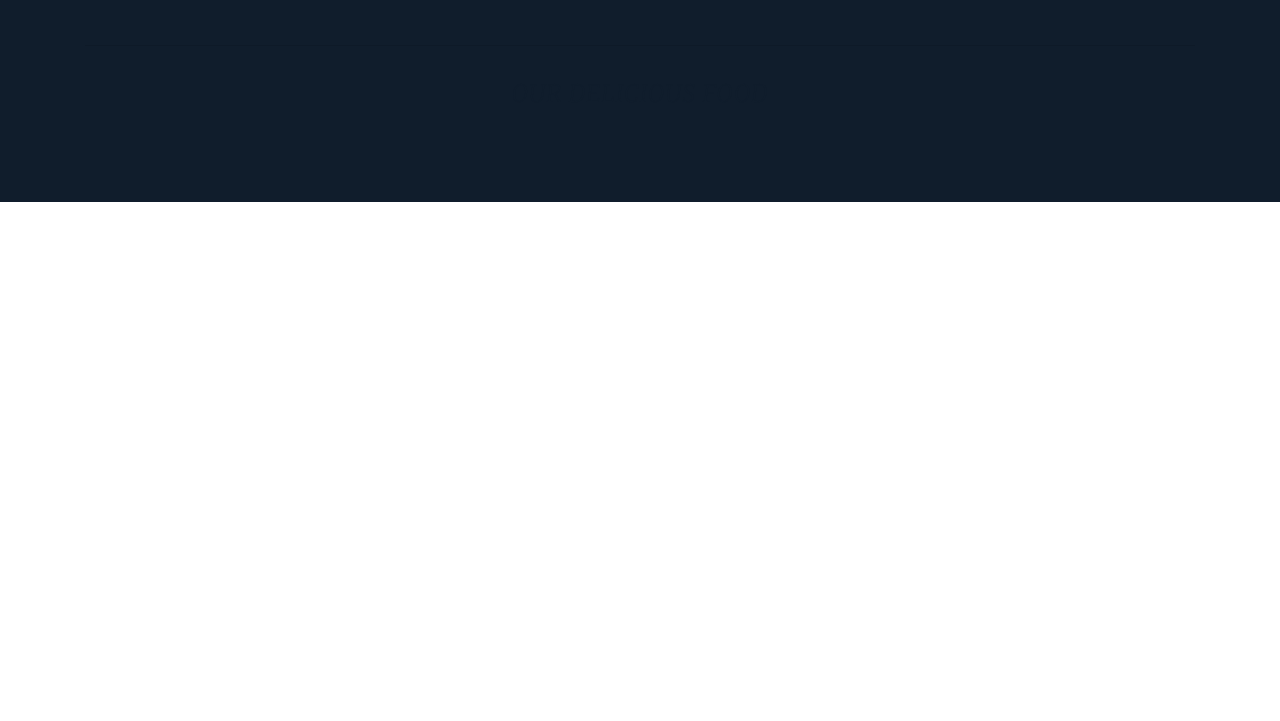
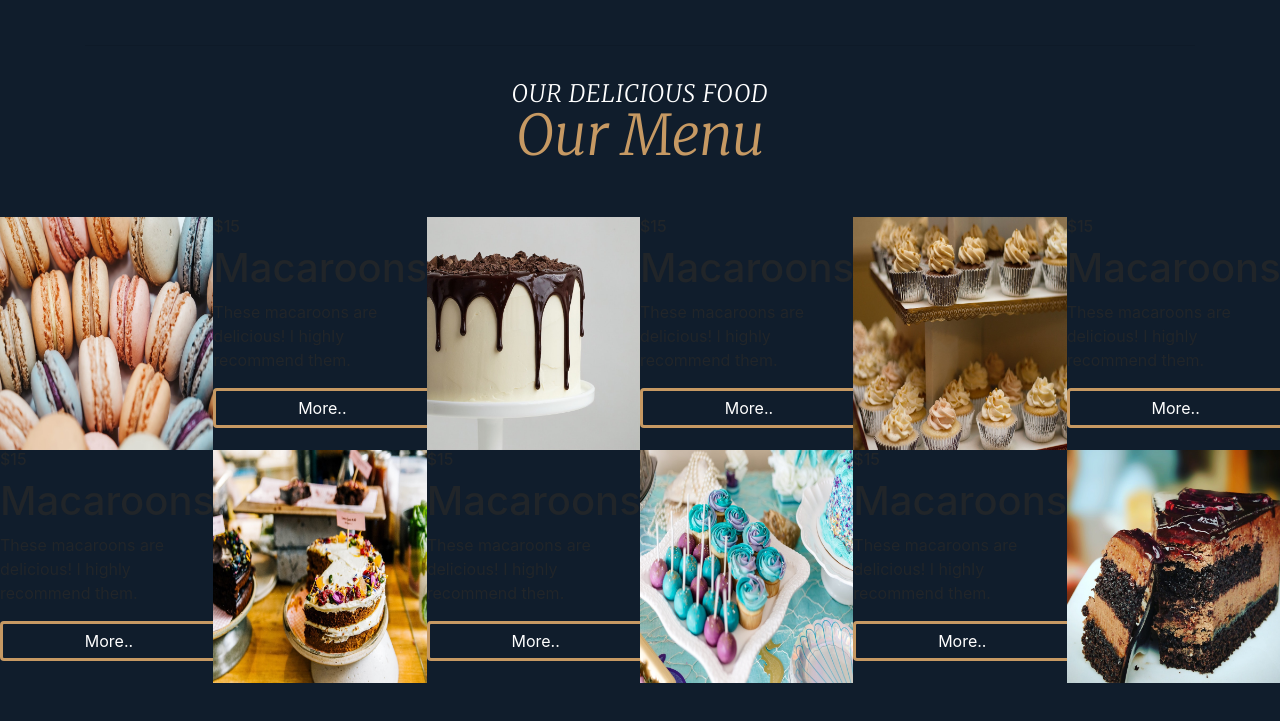
Before and after one commit to debutler266/Bakery-Website, a plain HTML site: page index.html in a window 1280 px wide. Shown: the part 1691-2412 px from the top of the page. Before the commit the page ends 1893 px from the top, so only its background shows below. Drawn offline with nearby package versions, Linux system fonts and the light colour scheme.

Commit message:
started styling for menu items in the menu by using bootstrap classes for proper spacing

```diff
--- a/index.html
+++ b/index.html
@@ -102,8 +102,88 @@
 
         <div class="container-fluid p-0">
           <div class="section-heading my-5 text-center">
-            <h4>Our Delicious Food</h4>
+            <h4 class="text-white">Our Delicious Food</h4>
+            <h1 class="display-4">Our Menu</h1>
           </div>
+
+          <div class="row no-gutters"> <!-- no gutters helps remove extra/unwanted spacing-->
+              <!-- Columns set 1-->
+            <div class="col-12 col-sm-6 col-xl-2 order-sm-1 order-xl-1">
+              <img class="img-fluid" src="img/bakery-item1.jpg" alt="">
+            </div>
+            <div class="col-12 col-sm-6 col-xl-2 order-sm-2 order-xl-2 point-left">
+              <div class="menu-item-desc">
+                <h6>$15</h6>
+                <h1>Macaroons</h1>
+                <p>These macaroons are delicious! I highly recommend them.</p>
+                <a href="#" class="btn mt-3 d-none d-xl-block">More..</a>
+              </div>
+            </div>
+            <!-- Columns set 2-->
+          <div class="col-12 col-sm-6 col-xl-2 order-sm-4 order-xl-3">
+            <img class="img-fluid" src="img/bakery-item2.jpg" alt="">
+          </div>
+          <div class="col-12 col-sm-6 col-xl-2 order-sm-3 order-xl-4 point-left">
+            <div class="menu-item-desc">
+              <h6>$15</h6>
+              <h1>Macaroons</h1>
+              <p>These macaroons are delicious! I highly recommend them.</p>
+              <a href="#" class="btn mt-3 d-none d-xl-block">More..</a>
+            </div>
+          </div>
+          <!-- Columns set 3-->
+        <div class="col-12 col-sm-6 col-xl-2 order-sm-5 order-xl-5">
+          <img class="img-fluid" src="img/bakery-item3.jpg" alt="">
+        </div>
+        <div class="col-12 col-sm-6 col-xl-2 order-sm-6 order-xl-6 point-left">
+          <div class="menu-item-desc">
+            <h6>$15</h6>
+            <h1>Macaroons</h1>
+            <p>These macaroons are delicious! I highly recommend them.</p>
+            <a href="#" class="btn mt-3 d-none d-xl-block">More..</a>
+          </div>
+        </div>
+      </div>
+      <!-- Row 2 -->
+      <div class="row no-gutters"> <!-- no gutters helps remove extra/unwanted spacing-->
+          <!-- Columns set 4-->
+        <div class="col-12 col-sm-6 col-xl-2 order-sm-2 order-xl-2">
+          <img class="img-fluid" src="img/bakery-item4.jpg" alt="">
+        </div>
+        <div class="col-12 col-sm-6 col-xl-2 order-sm-1 order-xl-1 point-right">
+          <div class="menu-item-desc">
+            <h6>$15</h6>
+            <h1>Macaroons</h1>
+            <p>These macaroons are delicious! I highly recommend them.</p>
+            <a href="#" class="btn mt-3 d-none d-xl-block">More..</a>
+          </div>
+        </div>
+        <!-- Columns set 5-->
+      <div class="col-12 col-sm-6 col-xl-2 order-sm-3 order-xl-4">
+        <img class="img-fluid" src="img/bakery-item5.jpg" alt="">
+      </div>
+      <div class="col-12 col-sm-6 col-xl-2 order-sm-5 order-xl-3 point-right">
+        <div class="menu-item-desc">
+          <h6>$15</h6>
+          <h1>Macaroons</h1>
+          <p>These macaroons are delicious! I highly recommend them.</p>
+          <a href="#" class="btn mt-3 d-none d-xl-block">More..</a>
+        </div>
+      </div>
+      <!-- Columns set 6-->
+    <div class="col-12 col-sm-6 col-xl-2 order-sm-6 order-xl-6">
+      <img class="img-fluid" src="img/bakery-item6.jpg" alt="">
+    </div>
+    <div class="col-12 col-sm-6 col-xl-2 order-sm-5 order-xl-5 point-right">
+      <div class="menu-item-desc">
+        <h6>$15</h6>
+        <h1>Macaroons</h1>
+        <p>These macaroons are delicious! I highly recommend them.</p>
+        <a href="#" class="btn mt-3 d-none d-xl-block">More..</a>
+      </div>
+    </div>
+  </div>
+
         </div>
       </section>
     </main>
```
